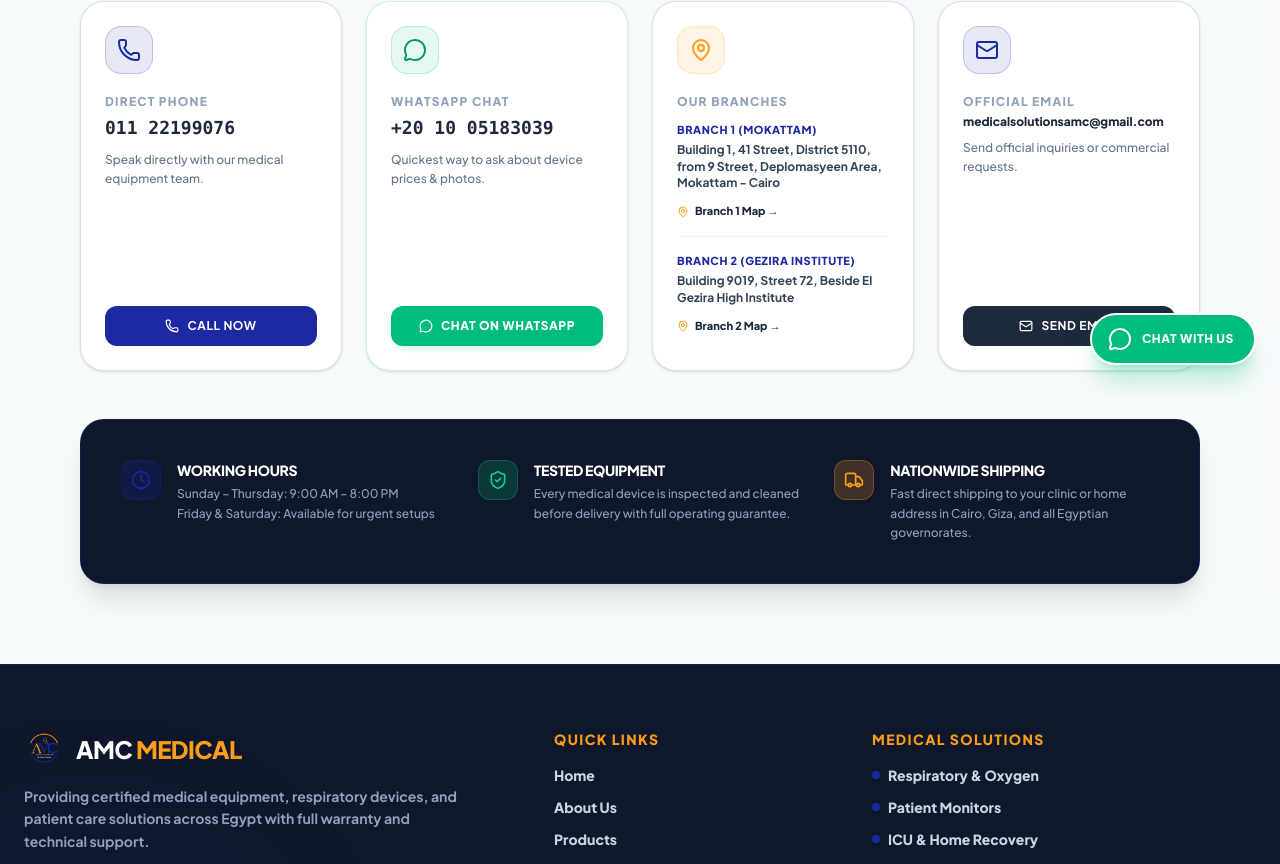
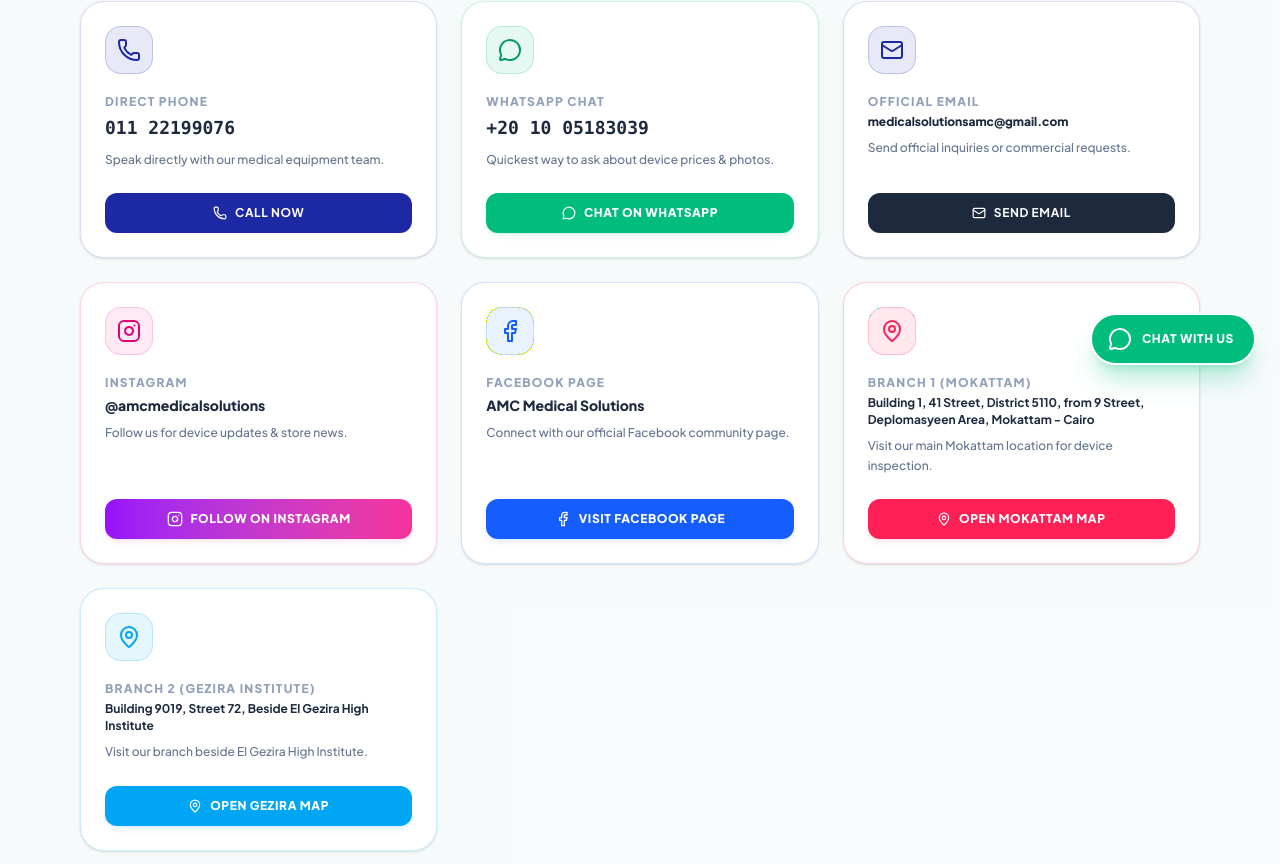
Before and after one commit to yassenahmed77/AMC, a React (Vite) app: page /contact in a window 1280 px wide. Shown: the part 411-1275 px from the top of the page. Built offline with nearby package versions, Linux system fonts and the light colour scheme; no server answers.

Commit message:
Add social links, updated brand mission statement, and individual branch location cards

```diff
--- a/src/pages/Contact.jsx
+++ b/src/pages/Contact.jsx
@@ -12,6 +12,8 @@
     const address2Map = "https://maps.app.goo.gl/HCnjvwGAScNn5NBb9?g_st=iw";
 
     const email = "medicalsolutionsamc@gmail.com";
+    const instagramUrl = "https://www.instagram.com/amcmedicalsolutions?igsh=MmxodjF0bWZ6b3Yw";
+    const facebookUrl = "https://www.facebook.com/share/1BxikcFQFo/?mibextid=wwXIfr";
 
     return (
         <section className="py-12 sm:py-20 min-h-screen bg-slate-50/50">
@@ -25,12 +27,12 @@
                         Get In Touch With AMC Medical
                     </h1>
                     <p className="text-slate-500 text-sm mt-3 font-medium leading-relaxed">
-                        Have questions about device specifications, pricing, or fast delivery across Egypt? Reach out to us directly via phone, WhatsApp, or email.
+                        Have questions about device specifications, pricing, or fast delivery across Egypt? Reach out to us directly via phone, WhatsApp, email, or social channels.
                     </p>
                 </div>
 
-                {/* 4 Primary Touchpoint Cards */}
-                <div className="grid grid-cols-1 sm:grid-cols-2 lg:grid-cols-4 gap-6 mb-12">
+                {/* 6 Primary Touchpoint Cards */}
+                <div className="grid grid-cols-1 sm:grid-cols-2 lg:grid-cols-3 gap-6 mb-12">
 
                     {/* 1. Phone Call */}
                     <div className="bg-white border border-maincolor/15 rounded-3xl p-6 shadow-sm hover:shadow-md transition-shadow duration-300 flex flex-col justify-between">
@@ -76,47 +78,7 @@
                         </a>
                     </div>
 
-                    {/* 3. Showroom & Office Locations */}
-                    <div className="bg-white border border-maincolor/15 rounded-3xl p-6 shadow-sm hover:shadow-md transition-shadow duration-300 flex flex-col justify-between">
-                        <div>
-                            <div className="w-12 h-12 rounded-2xl bg-primarycolor/10 text-primarycolor flex items-center justify-center mb-5 border border-primarycolor/20">
-                                <MapPin className="w-6 h-6" />
-                            </div>
-                            <h3 className="text-xs font-black text-slate-400 uppercase tracking-widest mb-3">Our Branches</h3>
-
-                            {/* Branch 1 */}
-                            <div className="mb-4 pb-3 border-b border-slate-100">
-                                <span className="text-[11px] font-black uppercase text-maincolor tracking-wider block mb-1">Branch 1 (Mokattam)</span>
-                                <p className="text-xs font-bold text-slate-700 leading-snug mb-2">{address1}</p>
-                                <a
-                                    href={address1Map}
-                                    target="_blank"
-                                    rel="noopener noreferrer"
-                                    className="inline-flex items-center gap-1.5 text-[11px] font-black text-slate-800 hover:text-maincolor transition-colors"
-                                >
-                                    <MapPin size={12} className="text-primarycolor" />
-                                    <span>Branch 1 Map →</span>
-                                </a>
-                            </div>
-
-                            {/* Branch 2 */}
-                            <div className="mb-2">
-                                <span className="text-[11px] font-black uppercase text-maincolor tracking-wider block mb-1">Branch 2 (Gezira Institute)</span>
-                                <p className="text-xs font-bold text-slate-700 leading-snug mb-2">{address2}</p>
-                                <a
-                                    href={address2Map}
-                                    target="_blank"
-                                    rel="noopener noreferrer"
-                                    className="inline-flex items-center gap-1.5 text-[11px] font-black text-slate-800 hover:text-maincolor transition-colors"
-                                >
-                                    <MapPin size={12} className="text-primarycolor" />
-                                    <span>Branch 2 Map →</span>
-                                </a>
-                            </div>
-                        </div>
-                    </div>
-
-                    {/* 4. Official Email */}
+                    {/* 3. Official Email */}
                     <div className="bg-white border border-maincolor/15 rounded-3xl p-6 shadow-sm hover:shadow-md transition-shadow duration-300 flex flex-col justify-between">
                         <div>
                             <div className="w-12 h-12 rounded-2xl bg-maincolor/10 text-maincolor flex items-center justify-center mb-5 border border-maincolor/20">
@@ -137,6 +99,110 @@
                         </a>
                     </div>
 
+                    {/* 4. Instagram Profile */}
+                    <div className="bg-white border border-pink-500/20 rounded-3xl p-6 shadow-sm hover:shadow-md transition-shadow duration-300 flex flex-col justify-between">
+                        <div>
+                            <div className="w-12 h-12 rounded-2xl bg-pink-500/10 text-pink-600 flex items-center justify-center mb-5 border border-pink-500/20">
+                                <svg className="w-6 h-6" viewBox="0 0 24 24" fill="none" stroke="currentColor" strokeWidth="2" strokeLinecap="round" strokeLinejoin="round">
+                                    <rect width="20" height="20" x="2" y="2" rx="5" ry="5" />
+                                    <path d="M16 11.37A4 4 0 1 1 12.63 8 4 4 0 0 1 16 11.37z" />
+                                    <line x1="17.5" x2="17.51" y1="6.5" y2="6.5" />
+                                </svg>
+                            </div>
+                            <h3 className="text-xs font-black text-slate-400 uppercase tracking-widest mb-1">Instagram</h3>
+                            <p className="text-sm font-black text-slate-800 mb-2">@amcmedicalsolutions</p>
+                            <p className="text-slate-500 text-xs leading-relaxed font-medium mb-6">
+                                Follow us for device updates & store news.
+                            </p>
+                        </div>
+                        <a
+                            href={instagramUrl}
+                            target="_blank"
+                            rel="noopener noreferrer"
+                            className="w-full inline-flex items-center justify-center gap-2 bg-gradient-to-r from-purple-600 to-pink-500 hover:opacity-90 text-white font-black py-3 rounded-xl text-xs uppercase tracking-wider shadow-md shadow-pink-500/10 transition-opacity duration-200"
+                        >
+                            <svg className="w-4 h-4" viewBox="0 0 24 24" fill="none" stroke="currentColor" strokeWidth="2" strokeLinecap="round" strokeLinejoin="round">
+                                <rect width="20" height="20" x="2" y="2" rx="5" ry="5" />
+                                <path d="M16 11.37A4 4 0 1 1 12.63 8 4 4 0 0 1 16 11.37z" />
+                                <line x1="17.5" x2="17.51" y1="6.5" y2="6.5" />
+                            </svg>
+                            <span>Follow on Instagram</span>
+                        </a>
+                    </div>
+
+                    {/* 5. Facebook Page */}
+                    <div className="bg-white border border-blue-500/20 rounded-3xl p-6 shadow-sm hover:shadow-md transition-shadow duration-300 flex flex-col justify-between">
+                        <div>
+                            <div className="w-12 h-12 rounded-2xl bg-blue-500/10 text-blue-600 flex items-center justify-center mb-5 border border-blue-500/20">
+                                <svg className="w-6 h-6" viewBox="0 0 24 24" fill="none" stroke="currentColor" strokeWidth="2" strokeLinecap="round" strokeLinejoin="round">
+                                    <path d="M18 2h-3a5 5 0 0 0-5 5v3H7v4h3v8h4v-8h3l1-4h-4V7a1 1 0 0 1 1-1h3z" />
+                                </svg>
+                            </div>
+                            <h3 className="text-xs font-black text-slate-400 uppercase tracking-widest mb-1">Facebook Page</h3>
+                            <p className="text-sm font-black text-slate-800 mb-2">AMC Medical Solutions</p>
+                            <p className="text-slate-500 text-xs leading-relaxed font-medium mb-6">
+                                Connect with our official Facebook community page.
+                            </p>
+                        </div>
+                        <a
+                            href={facebookUrl}
+                            target="_blank"
+                            rel="noopener noreferrer"
+                            className="w-full inline-flex items-center justify-center gap-2 bg-blue-600 hover:bg-blue-700 text-white font-black py-3 rounded-xl text-xs uppercase tracking-wider shadow-md shadow-blue-600/10 transition-colors duration-200"
+                        >
+                            <svg className="w-4 h-4" viewBox="0 0 24 24" fill="none" stroke="currentColor" strokeWidth="2" strokeLinecap="round" strokeLinejoin="round">
+                                <path d="M18 2h-3a5 5 0 0 0-5 5v3H7v4h3v8h4v-8h3l1-4h-4V7a1 1 0 0 1 1-1h3z" />
+                            </svg>
+                            <span>Visit Facebook Page</span>
+                        </a>
+                    </div>
+
+                    {/* 6. Branch 1 (Mokattam) */}
+                    <div className="bg-white border border-rose-500/20 rounded-3xl p-6 shadow-sm hover:shadow-md transition-shadow duration-300 flex flex-col justify-between">
+                        <div>
+                            <div className="w-12 h-12 rounded-2xl bg-rose-500/10 text-rose-500 flex items-center justify-center mb-5 border border-rose-500/20">
+                                <MapPin className="w-6 h-6" />
+                            </div>
+                            <h3 className="text-xs font-black text-slate-400 uppercase tracking-widest mb-1">Branch 1 (Mokattam)</h3>
+                            <p className="text-xs font-bold text-slate-800 leading-snug mb-2">{address1}</p>
+                            <p className="text-slate-500 text-xs leading-relaxed font-medium mb-6">
+                                Visit our main Mokattam location for device inspection.
+                            </p>
+                        </div>
+                        <a
+                            href={address1Map}
+                            target="_blank"
+                            rel="noopener noreferrer"
+                            className="w-full inline-flex items-center justify-center gap-2 bg-rose-500 hover:bg-rose-600 text-white font-black py-3 rounded-xl text-xs uppercase tracking-wider shadow-md shadow-rose-500/10 transition-colors duration-200"
+                        >
+                            <MapPin size={14} />
+                            <span>Open Mokattam Map</span>
+                        </a>
+                    </div>
+
+                    {/* 7. Branch 2 (Gezira Institute) */}
+                    <div className="bg-white border border-sky-500/20 rounded-3xl p-6 shadow-sm hover:shadow-md transition-shadow duration-300 flex flex-col justify-between">
+                        <div>
+                            <div className="w-12 h-12 rounded-2xl bg-sky-500/10 text-sky-500 flex items-center justify-center mb-5 border border-sky-500/20">
+                                <MapPin className="w-6 h-6" />
+                            </div>
+                            <h3 className="text-xs font-black text-slate-400 uppercase tracking-widest mb-1">Branch 2 (Gezira Institute)</h3>
+                            <p className="text-xs font-bold text-slate-800 leading-snug mb-2">{address2}</p>
+                            <p className="text-slate-500 text-xs leading-relaxed font-medium mb-6">
+                                Visit our branch beside El Gezira High Institute.
+                            </p>
+                        </div>
+                        <a
+                            href={address2Map}
+                            target="_blank"
+                            rel="noopener noreferrer"
+                            className="w-full inline-flex items-center justify-center gap-2 bg-sky-500 hover:bg-sky-600 text-white font-black py-3 rounded-xl text-xs uppercase tracking-wider shadow-md shadow-sky-500/10 transition-colors duration-200"
+                        >
+                            <MapPin size={14} />
+                            <span>Open Gezira Map</span>
+                        </a>
+                    </div>
+
                 </div>
 
                 {/* Additional Trust & Service Details Panel */}
```
Also changed, not shown: src/components/AboutPreview.jsx (+11 -3 lines), src/pages/About.jsx (+11 -3 lines).
